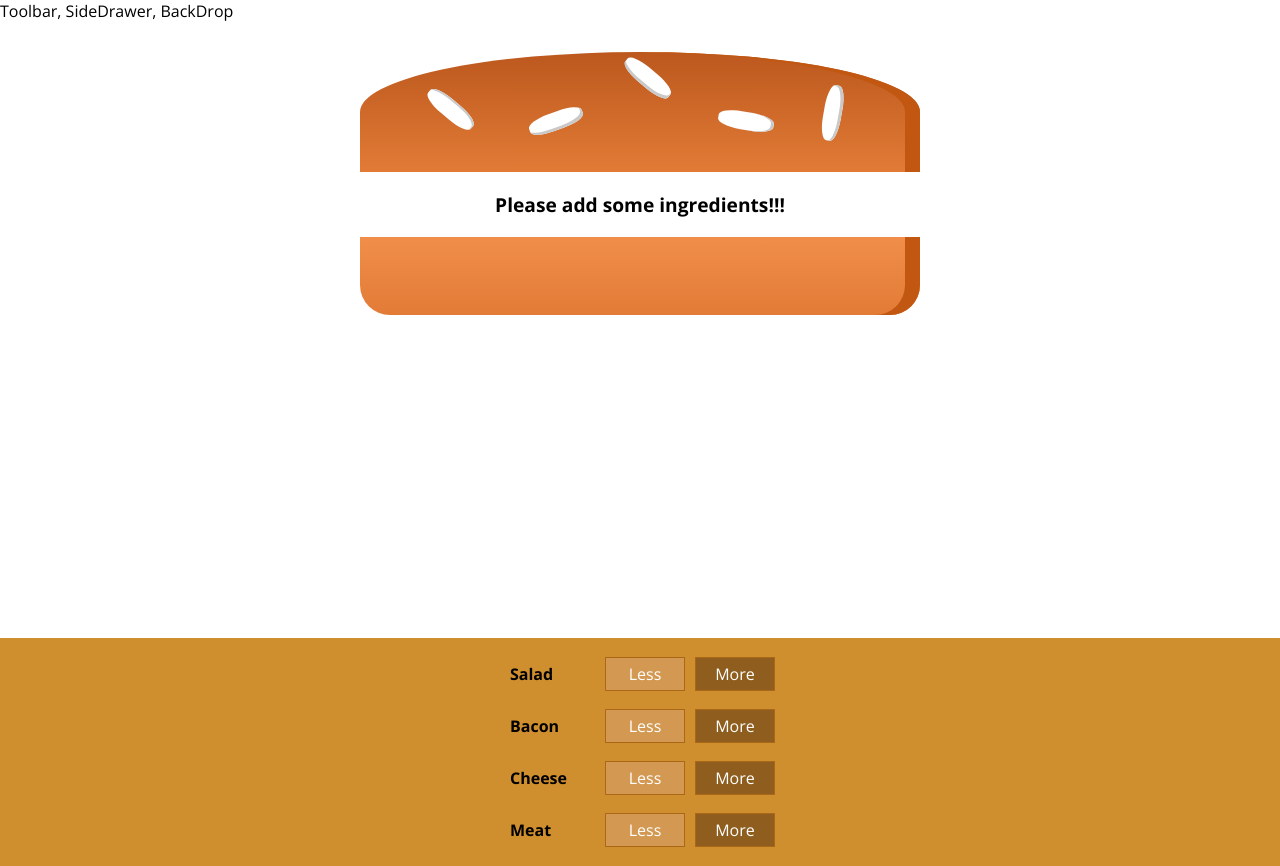
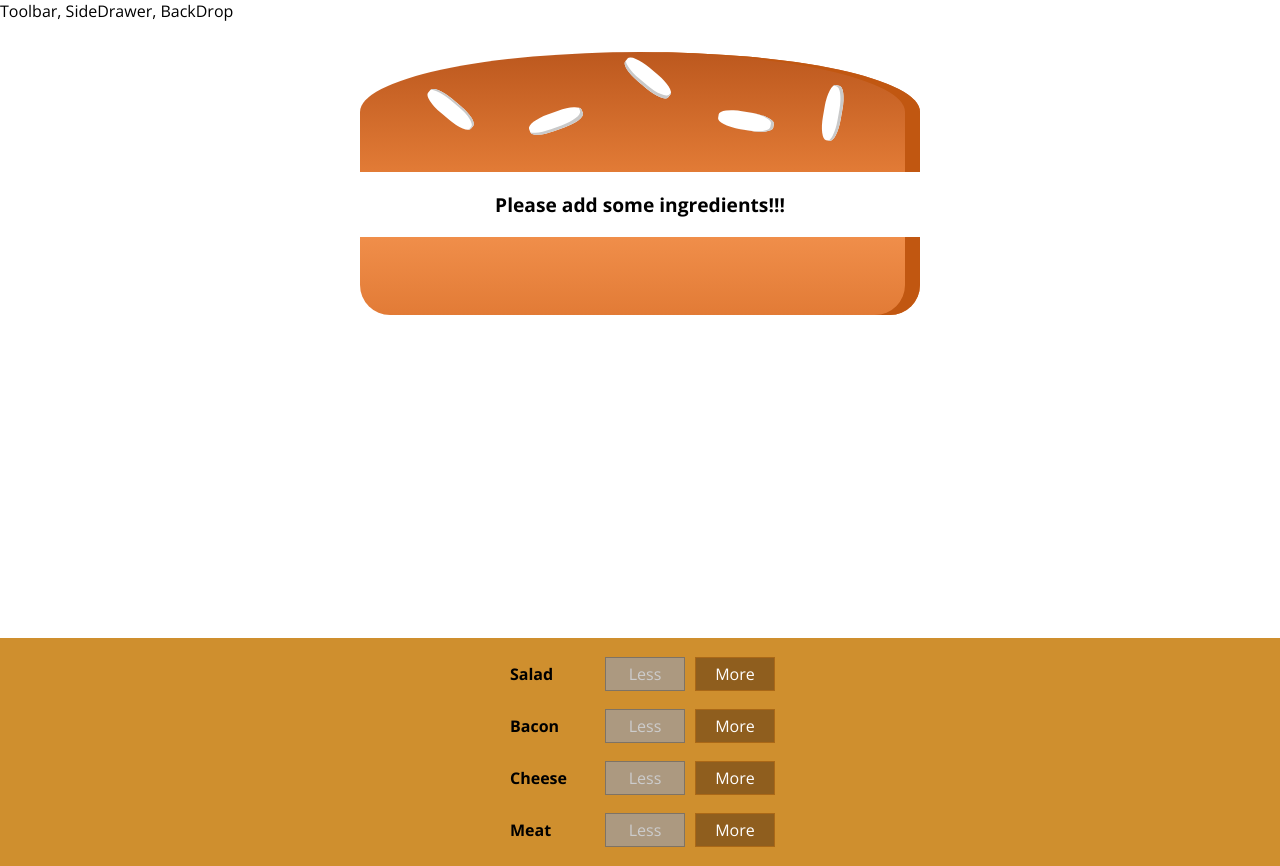
Before and after one commit to biancama/burger-builder, a React (Create React App) app: page / in a window 1280 px wide. Built offline with nearby package versions, Linux system fonts and the light colour scheme.

Commit message:
Added removing logic from Builder Burgers

```diff
--- a/src/components/Burger/BuildControls/BuildControl/BuildControl.js
+++ b/src/components/Burger/BuildControls/BuildControl/BuildControl.js
@@ -4,8 +4,8 @@ import classes from './BuildControl.module.css';
 const buildControl = (props) => (
     <div className={classes.BuildControl}>
         <div className={classes.Label}>{props.label}</div>
-        <button className={classes.Less}>Less</button>
-        <button className={classes.More}>More</button>
+        <button className={classes.Less} onClick={props.ingredientRemoved} disabled={props.disabled}>Less</button>
+        <button className={classes.More} onClick={props.ingredientAdded}>More</button>
     </div>
 );
 
--- a/src/components/Burger/BuildControls/BuildControls.js
+++ b/src/components/Burger/BuildControls/BuildControls.js
@@ -3,19 +3,25 @@ import classes from './BuildControls.module.css';
 import BuildControl from './BuildControl/BuildControl';
 
 const controls = [
-    {label: 'Salad', typs: 'salad'},
-    {label: 'Bacon', typs: 'bacon'},
-    {label: 'Cheese', typs: 'cheese'},
-    {label: 'Meat', typs: 'meat'}
+    {label: 'Salad', type: 'salad'},
+    {label: 'Bacon', type: 'bacon'},
+    {label: 'Cheese', type: 'cheese'},
+    {label: 'Meat', type: 'meat'}
 ];
 
-const buildControlsTransformed = controls.map (cont => {
-    return <BuildControl key={cont.label} label={cont.label} />
-});
+
 
 const buildControls = (props) => (
     <div className={classes.BuildControls}>
-        {buildControlsTransformed}
+        {
+            controls.map (cont => {
+                return <BuildControl
+                        disabled={props.disabled[cont.type]}
+                        ingredientRemoved={() => props.ingredientRemoved(cont.type)}
+                        ingredientAdded={() => props.ingredientAdded(cont.type)}
+                        key={cont.label} label={cont.label} />
+            })
+        }
     </div>
 );
 export default buildControls;
--- a/src/containers/BurgerBuilder/BurgerBuilder.js
+++ b/src/containers/BurgerBuilder/BurgerBuilder.js
@@ -2,6 +2,13 @@ import React, { Component } from 'react';
 import Aux from '../../hoc/Aux';
 import Burger from '../../components/Burger/Burger';
 import BuildControls from '../../components/Burger/BuildControls/BuildControls';
+const INGREDIENT_PRICES ={
+    salad: 0.5,
+    bacon: 0.4,
+    cheese: 1.4,
+    meat: 2.7
+}
+
 class BurgerBuilder extends Component {
 
     state = {
@@ -10,14 +17,38 @@ class BurgerBuilder extends Component {
             bacon: 0,
             cheese: 0,
             meat: 0
+        },
+        totalPrice: 4
+    }
+    addingIngredientHandler = (type) => {
+        const previousValue = this.state.ingredients[type];
+        const updatedIngredients = {...this.state.ingredients};
+        updatedIngredients[type] = previousValue + 1;
+        const singlePrice = INGREDIENT_PRICES[type];
+        this.setState({ingredients: updatedIngredients, totalPrice: this.state.totalPrice + singlePrice});
+
+    }
+    removingIngredientHandler = (type) => {
+        const previousValue = this.state.ingredients[type];
+        if (previousValue <= 0) {
+            return;
         }
+        const updatedIngredients = {...this.state.ingredients};
+        updatedIngredients[type] = previousValue - 1;
+        const singlePrice = INGREDIENT_PRICES[type];
+        this.setState({ingredients: updatedIngredients, totalPrice: this.state.totalPrice - singlePrice});
     }
-
     render () {
+        const disabledInfo = {
+            ...this.state.ingredients
+        }
+        for (let key in disabledInfo) {
+            disabledInfo[key] = disabledInfo[key] <= 0;
+        }
         return(
             <Aux>
                 <Burger ingredients={this.state.ingredients}/>
-                <BuildControls />
+                <BuildControls ingredientAdded={this.addingIngredientHandler} ingredientRemoved={this.removingIngredientHandler} disabled={disabledInfo}/>
             </Aux>
         );
     }
```
